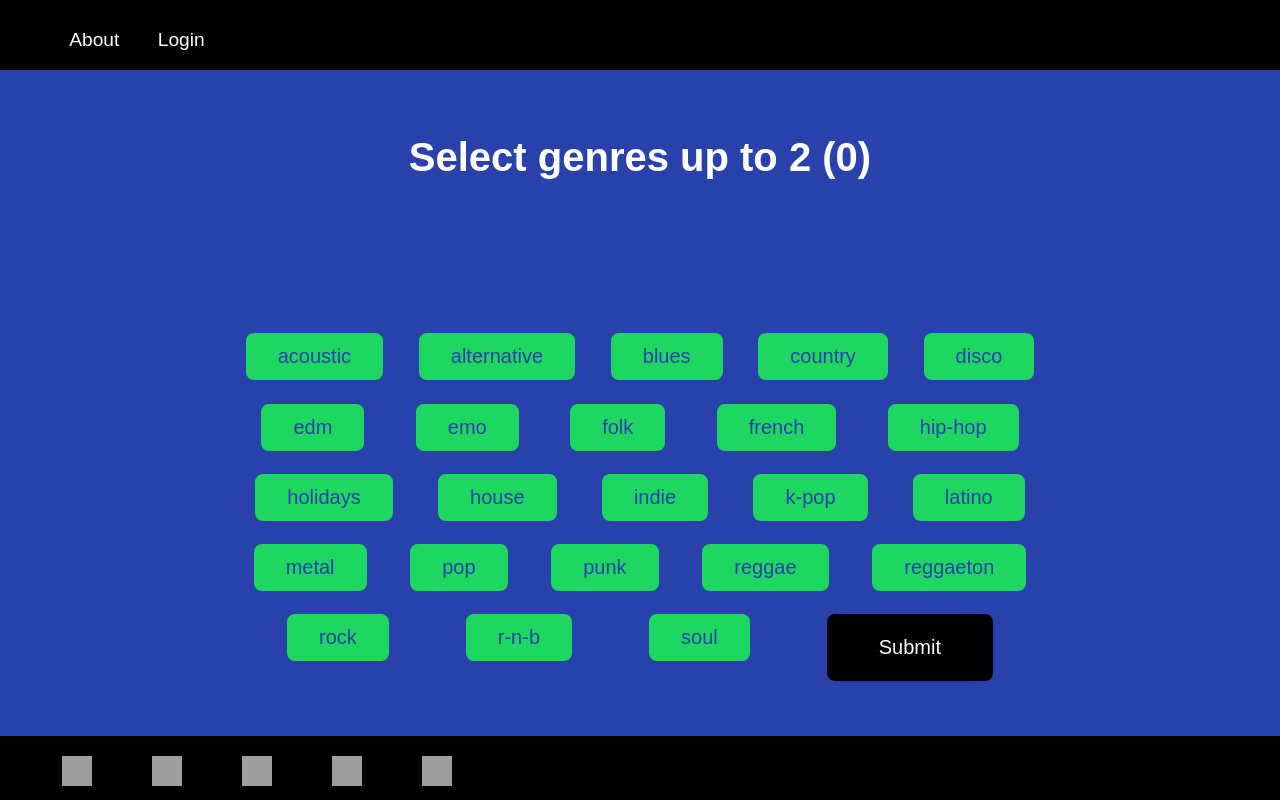
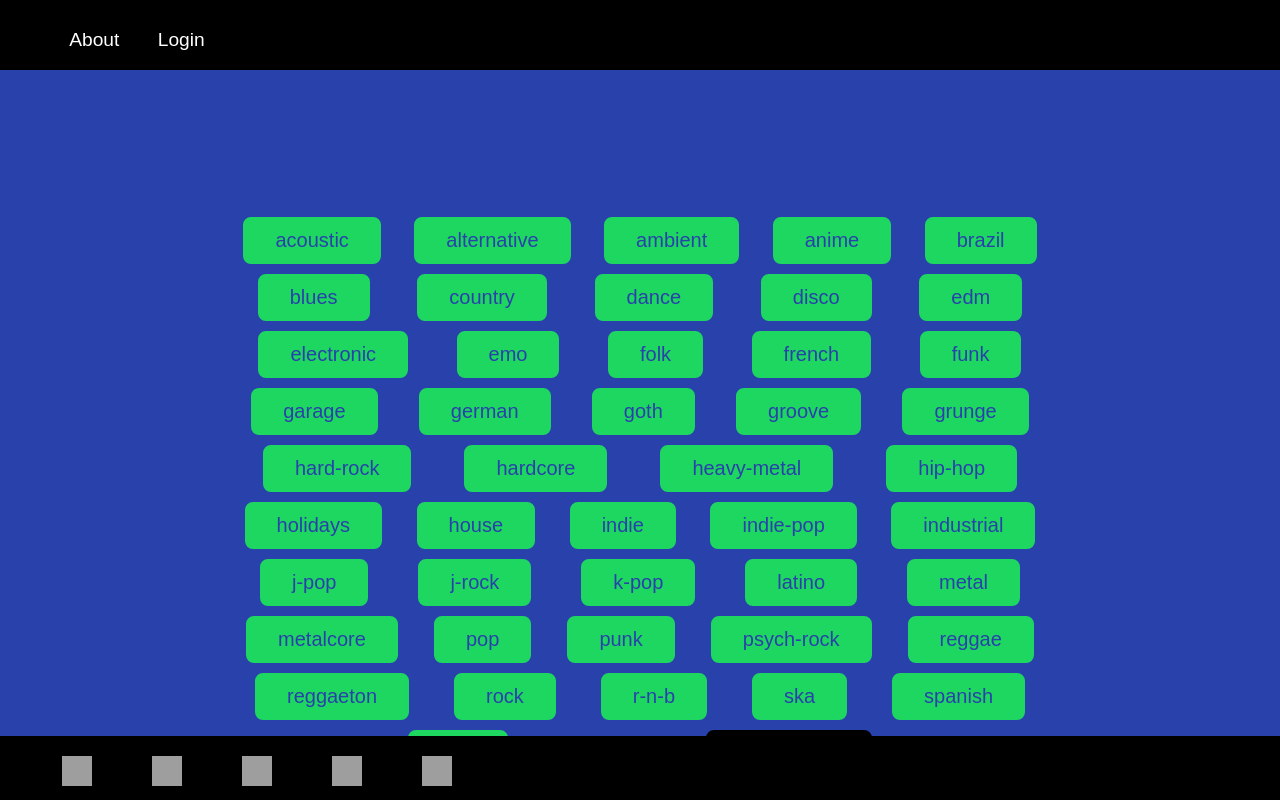
Before and after one commit to MachineLearners10/SpotifyApp, a React app: page /genre in a window 1280 px wide. Built offline with nearby package versions, Linux system fonts and the light colour scheme; no server answers; grey boxes are pictures that could not be loaded.

Commit message:
Add more genres and moods

```diff
--- a/frontend/components/Genre.js
+++ b/frontend/components/Genre.js
@@ -42,26 +42,48 @@ class Genre extends React.Component {
     const list = [
       "acoustic",
       "alternative",
+      "ambient",
+      "anime",
+      "brazil",
       "blues",
       "country",
+      "dance",
       "disco",
       "edm",
+      "electronic",
       "emo",
       "folk",
       "french",
+      "funk",
+      "garage",
+      "german",
+      "goth",
+      "groove",
+      "grunge",
+      "hard-rock",
+      "hardcore",
+      "heavy-metal",
       "hip-hop",
       "holidays",
       "house",
       "indie",
+      "indie-pop",
+      "industrial",
+      "j-pop",
+      "j-rock",
       "k-pop",
       "latino",
       "metal",
+      "metalcore",
       "pop",
       "punk",
+      "psych-rock",
       "reggae",
       "reggaeton",
       "rock",
       "r-n-b",
+      "ska",
+      "spanish",
       "soul",
     ];
     const { handleSubmit, handleInput } = this;
--- a/frontend/components/Mood.js
+++ b/frontend/components/Mood.js
@@ -26,7 +26,7 @@ class Mood extends React.Component {
   }
 
   render() {
-    const list = ["happy", "chill", "sad", "work-out", "study", "sleep", "romance", "party", ];
+    const list = ["happy", "chill", "sad", "work-out", "study", "sleep", "romance", "party", "rainy-day", "sleep", "summer" ];
     const { handleSubmit, handleInput } = this;
 
     return (
```
